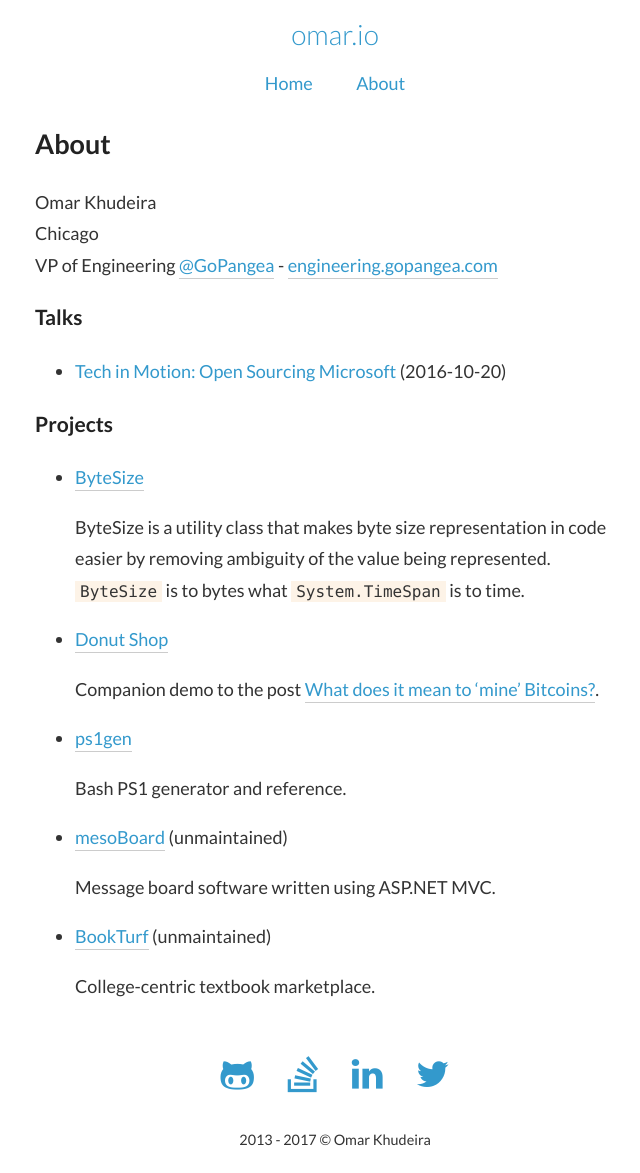
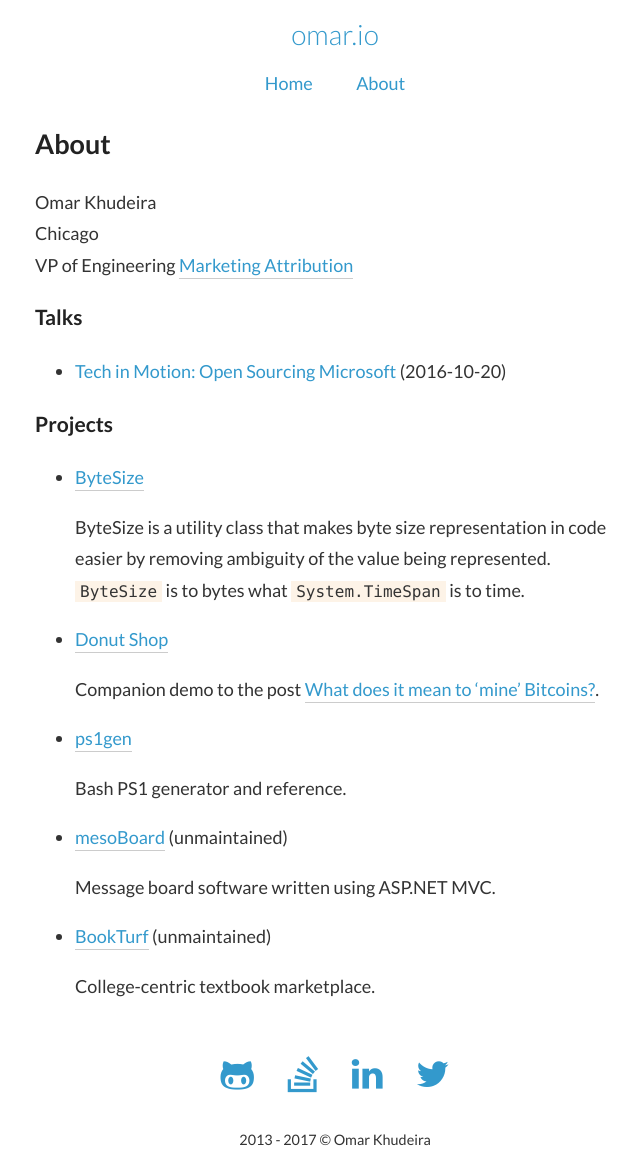
Before and after one commit to omar/omar.github.io, a Jekyll site: the page built from about.md, in a window 1280 px wide. Shown: the whole page, without its empty margins (305-945 px from the left). Built offline with Jekyll 4.4.1, drawn with Linux system fonts in a browser that asks for light colours; nearby versions of some CDN libraries; library files that are not in the unit come from our copies.

Commit message:
Update about.md

```diff
--- a/about.md
+++ b/about.md
@@ -6,7 +6,7 @@ title: About
 
 Omar Khudeira <br />
 Chicago <br />
-VP of Engineering [@GoPangea](https://twitter.com/gopangea) - [engineering.gopangea.com](http://engineering.gopangea.com) <br />
+VP of Engineering [Marketing Attribution](http://marketingattribution.com) <br />
 
 ### Talks
 
```
